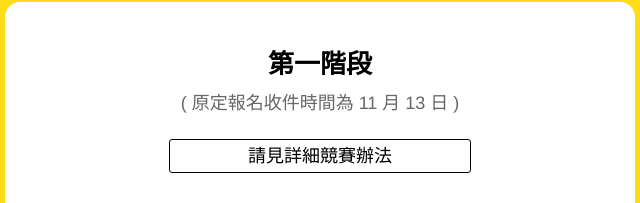
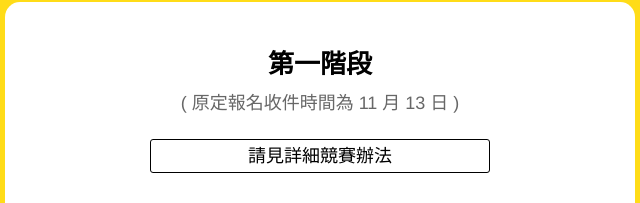
Before and after one commit to Rin-kingkit/edm-web, a plain HTML site: page index.html in a window 1280 px wide. Shown: the part 1371-1574 px from the top of the page, 30-670 px from the left. Drawn offline with Linux system fonts and the light colour scheme.

Commit message:
11.30 - 4

```diff
--- a/style.css
+++ b/style.css
@@ -128,7 +128,7 @@ h2 {
  .btn-white {
   border: 1px solid #000;
   border-radius: 3px;
-  width: 300px;
+  width: max(60%,215px);
   margin: auto;
   height: 32px;
 line-height: 32px;
```
